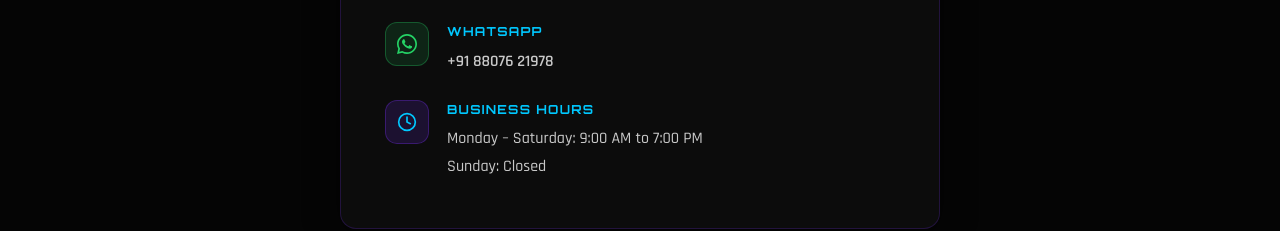
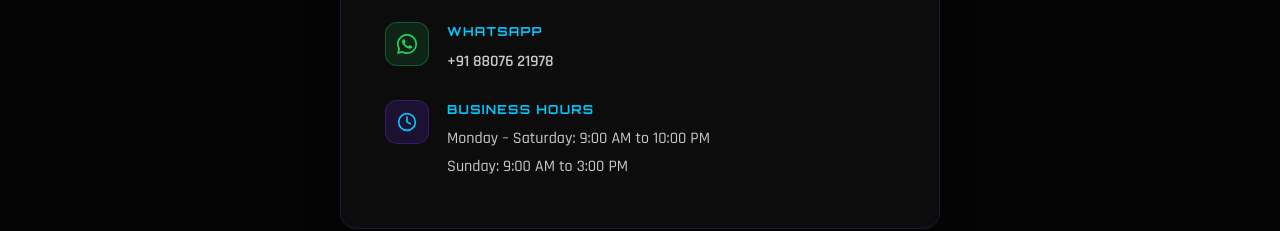
Before and after one commit to Aravinda-kumar-S/PC-BUIDER-COMPUTERS, a React (Vite) app: page /bookkeeper in a window 1280 px wide. Shown: the part 7920-8151 px from the top of the page. Built offline with nearby package versions, Linux system fonts and the light colour scheme.

Commit message:
fix: update BookKeeper business hours

```diff
--- a/src/BookKeeperPage.jsx
+++ b/src/BookKeeperPage.jsx
@@ -410,8 +410,8 @@
                 </div>
                 <div className="bkp-contact-details">
                   <h4 className="bkp-contact-h4">Business Hours</h4>
-                  <p>Monday – Saturday: 9:00 AM to 7:00 PM</p>
-                  <p>Sunday: Closed</p>
+                  <p>Monday – Saturday: 9:00 AM to 10:00 PM</p>
+                  <p>Sunday: 9:00 AM to 3:00 PM</p>
                 </div>
               </div>
 
```
